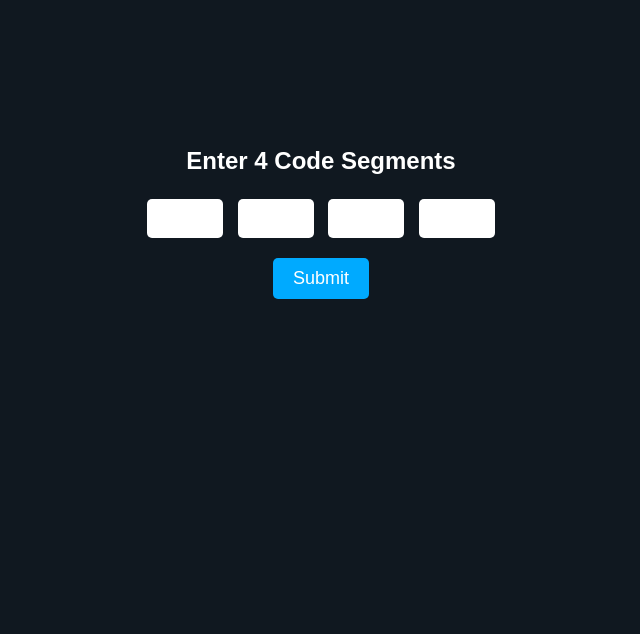
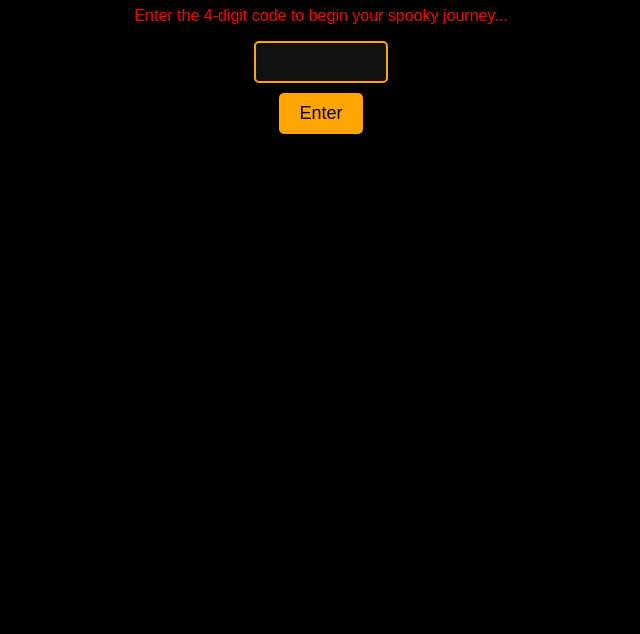
Before and after one commit to lewisd049/caravan-Halloween-code-game, a plain HTML site: page Index.html in a window 1280 px wide. Shown: the part 182-816 px from the top of the page, without its empty margins (319-959 px from the left). Drawn offline with Linux system fonts and the light colour scheme.

Commit message:
Update Index.html

```diff
--- a/Index.html
+++ b/Index.html
@@ -3,77 +3,57 @@
 <head>
 <meta charset="UTF-8">
 <meta name="viewport" content="width=device-width, initial-scale=1.0">
-<title>Code Redirect</title>
+<title>Halloween Code Hunt 🎃</title>
 <style>
   body {
-    font-family: Arial, sans-serif;
-    background: #101820;
-    color: #fff;
-    display: flex;
-    flex-direction: column;
-    align-items: center;
-    justify-content: center;
-    height: 100vh;
+    background: black;
+    color: orange;
+    font-family: "Creepster", sans-serif;
+    text-align: center;
+    padding-top: 100px;
   }
   input {
-    width: 60px;
+    font-size: 24px;
     text-align: center;
-    font-size: 20px;
-    margin: 5px;
-    padding: 8px;
+    width: 120px;
+    border: 2px solid orange;
+    background: #111;
+    color: orange;
     border-radius: 5px;
-    border: none;
+    padding: 5px;
   }
   button {
-    margin-top: 15px;
+    background: orange;
+    color: black;
+    font-size: 18px;
     padding: 10px 20px;
-    font-size: 18px;
     border: none;
     border-radius: 5px;
-    background: #00aaff;
-    color: white;
-    cursor: pointer;
+    margin-top: 10px;
   }
   p {
-    margin-top: 10px;
-    color: #ff5555;
+    margin-top: 15px;
+    color: red;
   }
 </style>
 </head>
 <body>
-
-<h2>Enter 4 Code Segments</h2>
-<div>
-  <input type="text" id="code1" maxlength="4">
-  <input type="text" id="code2" maxlength="4">
-  <input type="text" id="code3" maxlength="4">
-  <input type="text" id="code4" maxlength="4">
-</div>
-<button onclick="checkCode()">Submit</button>
-<p id="message"></p>
+  <h1>🎃 Halloween Code Hunt 🎃</h1>
+  <p>Enter the 4-digit code to begin your spooky journey...</p>
+  <input type="text" id="code" maxlength="4">
+  <br>
+  <button onclick="checkCode()">Enter</button>
+  <p id="message"></p>
 
 <script>
   function checkCode() {
-    const c1 = document.getElementById("code1").value.trim().toUpperCase();
-    const c2 = document.getElementById("code2").value.trim().toUpperCase();
-    const c3 = document.getElementById("code3").value.trim().toUpperCase();
-    const c4 = document.getElementById("code4").value.trim().toUpperCase();
-    const fullCode = `${c1}-${c2}-${c3}-${c4}`;
-
-    // Add your code-to-URL mappings here
-    const redirectMap = {
-      "AB12-CD34-EF56-GH78": "https://example.com/page1",
-      "1111-2222-3333-4444": "https://example.com/page2",
-      "ABCD-EFGH-IJKL-MNOP": "https://example.com/page3"
-    };
-
-    if (redirectMap[fullCode]) {
-      window.location.href = redirectMap[fullCode];
+    const code = document.getElementById("code").value.trim();
+    if (code === "6824") {
+      window.location.href = "page1.html";
     } else {
-      document.getElementById("message").textContent = "Invalid code. Please try again.";
+      document.getElementById("message").textContent = "👻 That’s not the right code...";
     }
   }
 </script>
-
 </body>
 </html>
```
